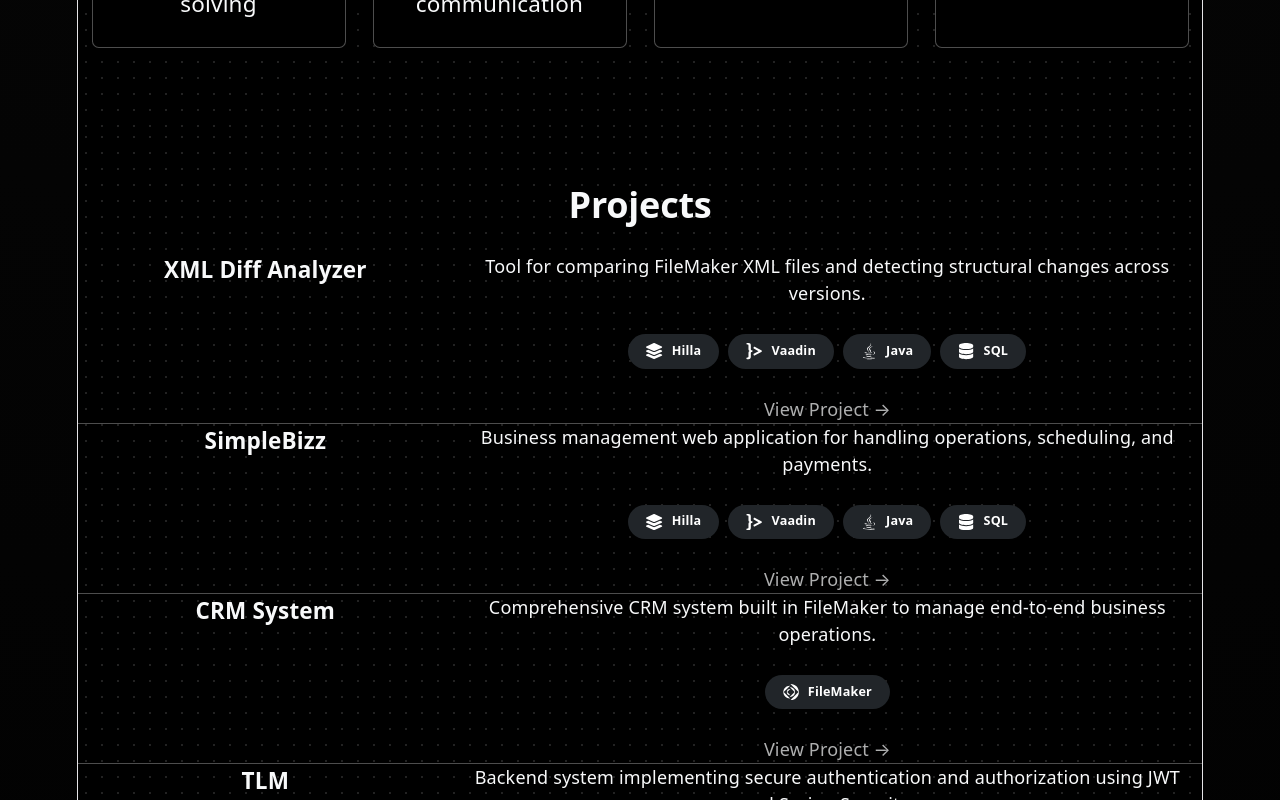
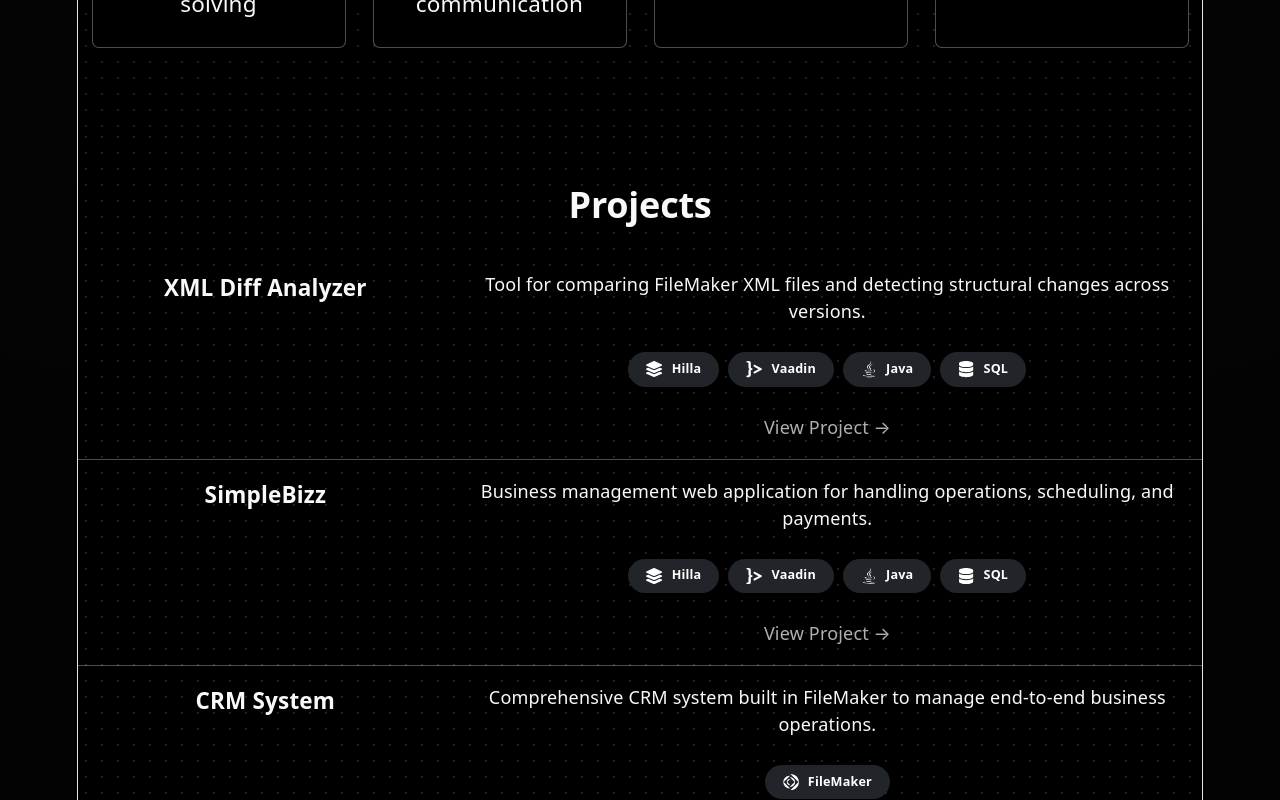
Before and after one commit to AbrahamRuizP/Portfolio, a React (Vite) app: page / in a window 1280 px wide. Shown: the part 2000-2800 px from the top of the page. Built offline with nearby package versions, Linux system fonts and the light colour scheme.

Commit message:
Adding framer motion to Projects component

```diff
--- a/src/components/Projects.tsx
+++ b/src/components/Projects.tsx
@@ -9,29 +9,36 @@ const Projects = () => (
     <div className="container">
       <TitleTag title="Projects" />
 
-      {projects.map((p, index) => (
+      {projects.map((p) => (
 
-        <motion.div
-          key={p.title}
-          className="row g-4 align-items-start project-row"
-
-          initial={{ opacity: 0, y: 30 }}
-          whileInView={{ opacity: 1, y: 0 }}
-          transition={{ duration: 0.6, delay: index * 0.1 }}
-
-          viewport={{ once: true }}
-        >
+        <div key={p.title} className="row g-4 align-items-start project-row py-3">
 
           {/* Left Column */}
-          <div className="col-md-4 fw-bold fs-5">
+          <motion.div
+            className="col-md-4 fw-bold fs-5"
+
+            initial={{ opacity: 0, y: 30, filter: "blur(4px)" }}
+            whileInView={{ opacity: 1, y: 0, filter: "blur(0px)" }}
+            transition={{ duration: 0.9, ease: "easeOut" }}
+            viewport={{ once: true }}
+          >
             {p.title}
-          </div>
+          </motion.div>
 
           {/* Right Column */}
           <div className='col-md-8 d-flex flex-column gap-3'>
-            <div className="mb-2">
+
+            <motion.div
+              className="mb-2"
+
+              initial={{ opacity: 0, y: 30, filter: "blur(4px)" }}
+              whileInView={{ opacity: 1, y: 0, filter: "blur(0px)" }}
+              transition={{ duration: 0.9, ease: "easeOut" }}
+              viewport={{ once: true }}
+            >
               {p.description}
-            </div>
+            </motion.div>
+
             <div className='d-flex flex-wrap gap-2 justify-content-center'>
               {p.tech.map((tech) => (
                 <span
@@ -44,7 +51,14 @@ const Projects = () => (
                 </span>
               ))}
             </div>
-            <div className="mt-2">
+            <motion.div
+              className="mt-2"
+
+              initial={{ opacity: 0, y: 30, filter: "blur(4px)" }}
+              whileInView={{ opacity: 1, y: 0, filter: "blur(0px)" }}
+              transition={{ duration: 0.9, ease: "easeOut" }}
+              viewport={{ once: true }}
+            >
               <a
                 href={p.link}
                 target="_blank"
@@ -54,9 +68,10 @@ const Projects = () => (
                 View Project
                 <span className='arrow'>→</span>
               </a>
-            </div>
+            </motion.div>
           </div>
-        </motion.div>
+
+        </div>
 
       ))}
     </div>
```
